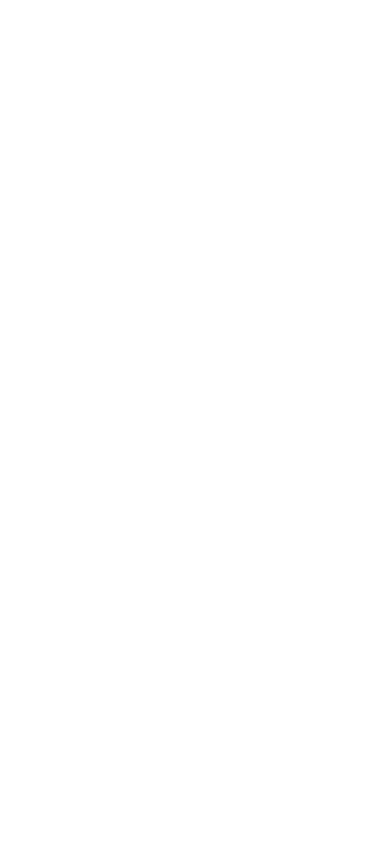
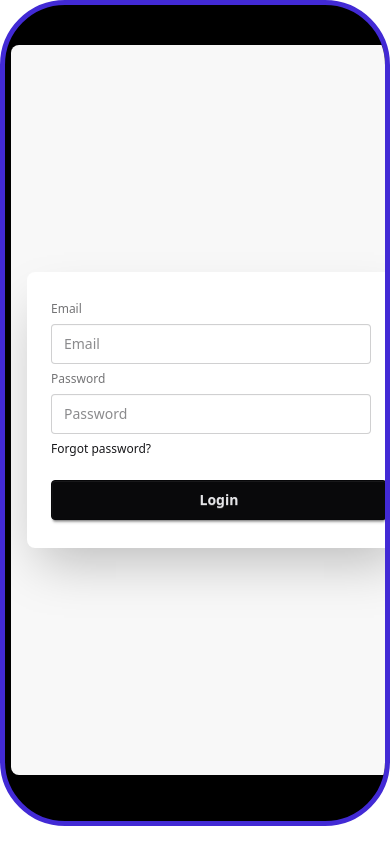
Before and after one commit to Junayedgit/baraqahacash, a plain HTML site: page index.html in a window 390 px wide. Drawn offline with nearby package versions, Linux system fonts and the light colour scheme.

Commit message:
phone moackup

```diff
--- a/index.html
+++ b/index.html
@@ -11,5 +11,27 @@
     />
     <script src="https://cdn.jsdelivr.net/npm/@tailwindcss/browser@4"></script>
   </head>
-  <body></body>
+  <body>
+    <main class="flex justify-center">
+      <div class="mockup-phone border-primary">
+        <div class="mockup-phone-camera"></div>
+        <div class="hero bg-base-200 pb-50 pt-50 mb-10 rounded-lg">
+          <div class="hero-content flex-col lg:flex-row-reverse">
+            <div class="card bg-base-100 w-screen max-w-sm shrink-0 shadow-2xl">
+              <div class="card-body">
+                <fieldset class="fieldset">
+                  <label class="label">Email</label>
+                  <input type="email" class="input" placeholder="Email" />
+                  <label class="label">Password</label>
+                  <input type="password" class="input" placeholder="Password" />
+                  <div><a class="link link-hover">Forgot password?</a></div>
+                  <button class="btn btn-neutral mt-4">Login</button>
+                </fieldset>
+              </div>
+            </div>
+          </div>
+        </div>
+      </div>
+    </main>
+  </body>
 </html>
```
Also changed, not shown: tailwind.config.js (added, +8 -0 lines).
